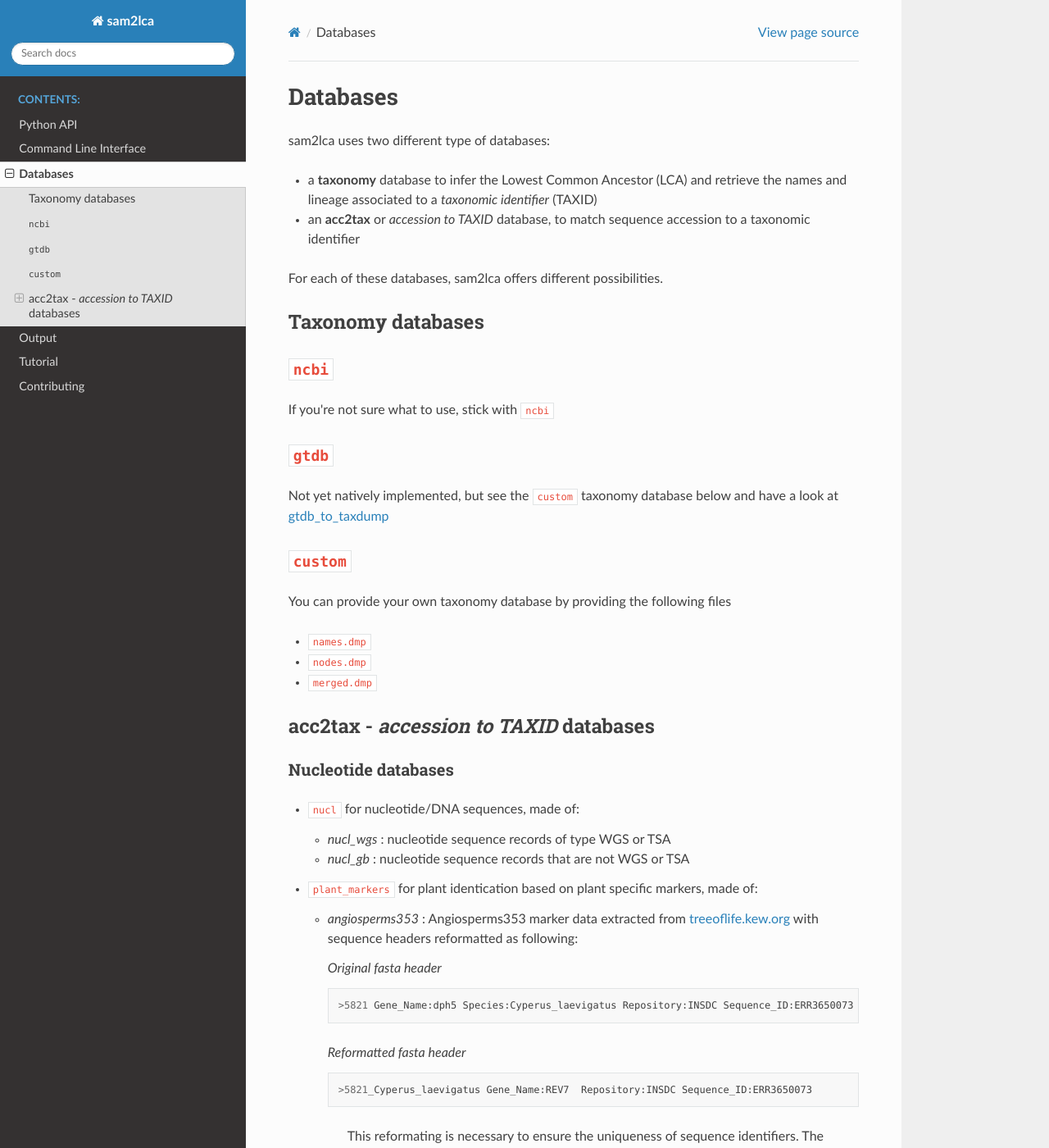
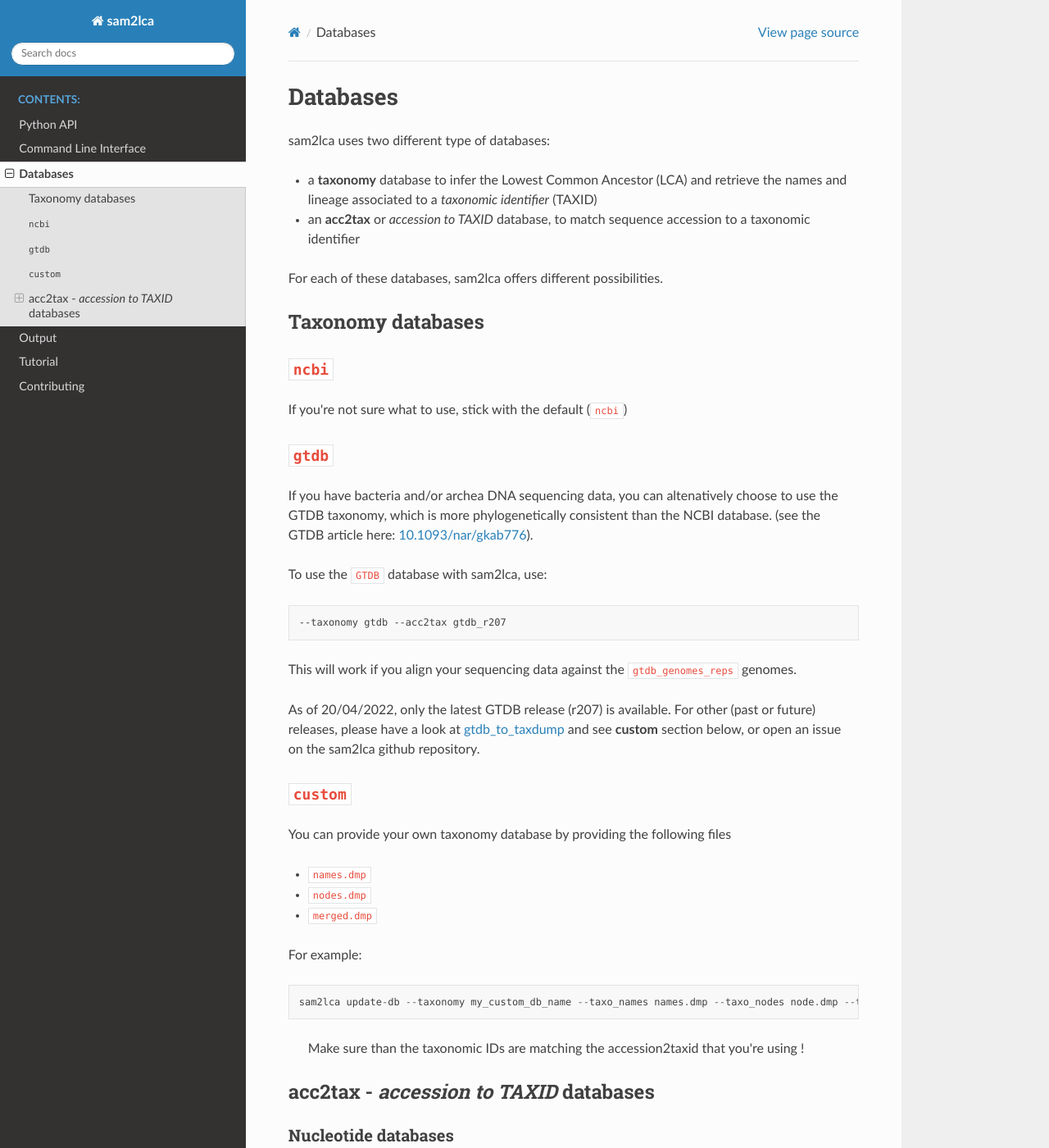
Before and after one commit to maxibor/sam2lca, a Sphinx documentation site: the page built from docs/source/databases.md, in a window 1280 px wide and 1400 px high. Shown: the whole window at 82% size. Built offline with Sphinx 7.4.7 and the Read the Docs theme 2.0.0, drawn with Linux system fonts in a browser that asks for light colours; some of the changed text lies outside the part shown.

Commit message:
add 18s and gtdb acc2tax and gtdb taxonomy

````diff
--- a/docs/source/databases.md
+++ b/docs/source/databases.md
@@ -11,11 +11,21 @@ For each of these databases, sam2lca offers different possibilities.
 
 ## `ncbi`
 
-If you're not sure what to use, stick with `ncbi`
+If you're not sure what to use, stick with the default (`ncbi`)
 
 ## `gtdb`
 
-Not yet natively implemented, but see the `custom` taxonomy database below and have a look at [gtdb_to_taxdump](https://github.com/nick-youngblut/gtdb_to_taxdump)
+If you have bacteria and/or archea DNA sequencing data, you can altenatively choose to use the GTDB taxonomy, which is more phylogenetically consistent than the NCBI database. (see the GTDB article here: [10.1093/nar/gkab776](https://doi.org/10.1093/nar/gkab776)).
+
+To use the `GTDB` database with sam2lca, use:
+
+```bash
+--taxonomy gtdb --acc2tax gtdb_r207
+```
+
+This will work if you align your sequencing data against the [`gtdb_genomes_reps`](https://data.gtdb.ecogenomic.org/releases/release207/207.0/genomic_files_reps/gtdb_genomes_reps_r207.tar.gz) genomes.
+
+As of 20/04/2022, only the latest GTDB release (r207) is available. For other (past or future) releases, please have a look at [gtdb_to_taxdump](https://github.com/nick-youngblut/gtdb_to_taxdump) and see **custom** section below, or open an issue on the sam2lca github repository.
 
 ## `custom`
 
@@ -24,6 +34,14 @@ You can provide your own taxonomy database by providing the following files
 - `names.dmp`
 - `nodes.dmp`
 - `merged.dmp`
+
+For example:
+
+```
+sam2lca update-db --taxonomy my_custom_db_name --taxo_names names.dmp --taxo_nodes node.dmp --taxo_merged merged.dmp
+```
+
+> Make sure than the taxonomic IDs are matching the accession2taxid that you're using !
 
 ## acc2tax - *accession to TAXID* databases
 
@@ -66,6 +84,8 @@ You can provide your own taxonomy database by providing the following files
     >rbcL_0_Grabowskia_glauca
     ```
 
+    - *18s SILVA*: 18S SSU markers extracted from the SILVA database. The fasta file is available directly from SILVA [arb-silva.de/fileadmin/silva_databases/release_138_1/Exports/SILVA_138.1_SSURef_NR99_tax_silva.fasta.gz](https://www.arb-silva.de/fileadmin/silva_databases/release_138_1/Exports/SILVA_138.1_SSURef_NR99_tax_silva.fasta.gz)
+
 ### Protein databases
 
 - `prot` for protein sequences, made of:
````
Also changed, not shown: other parts of docs/source/databases.md (+1 -1 lines).
